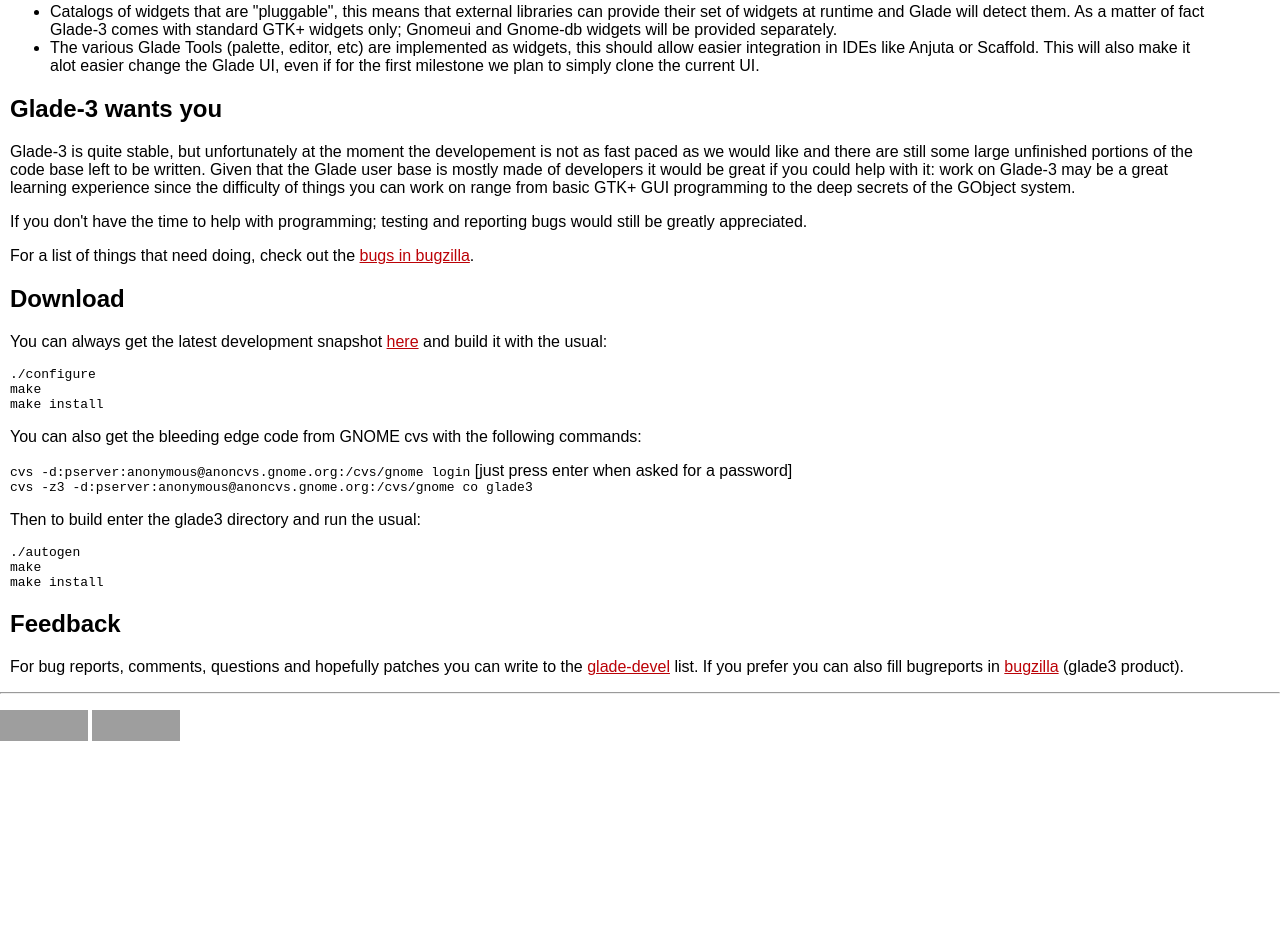
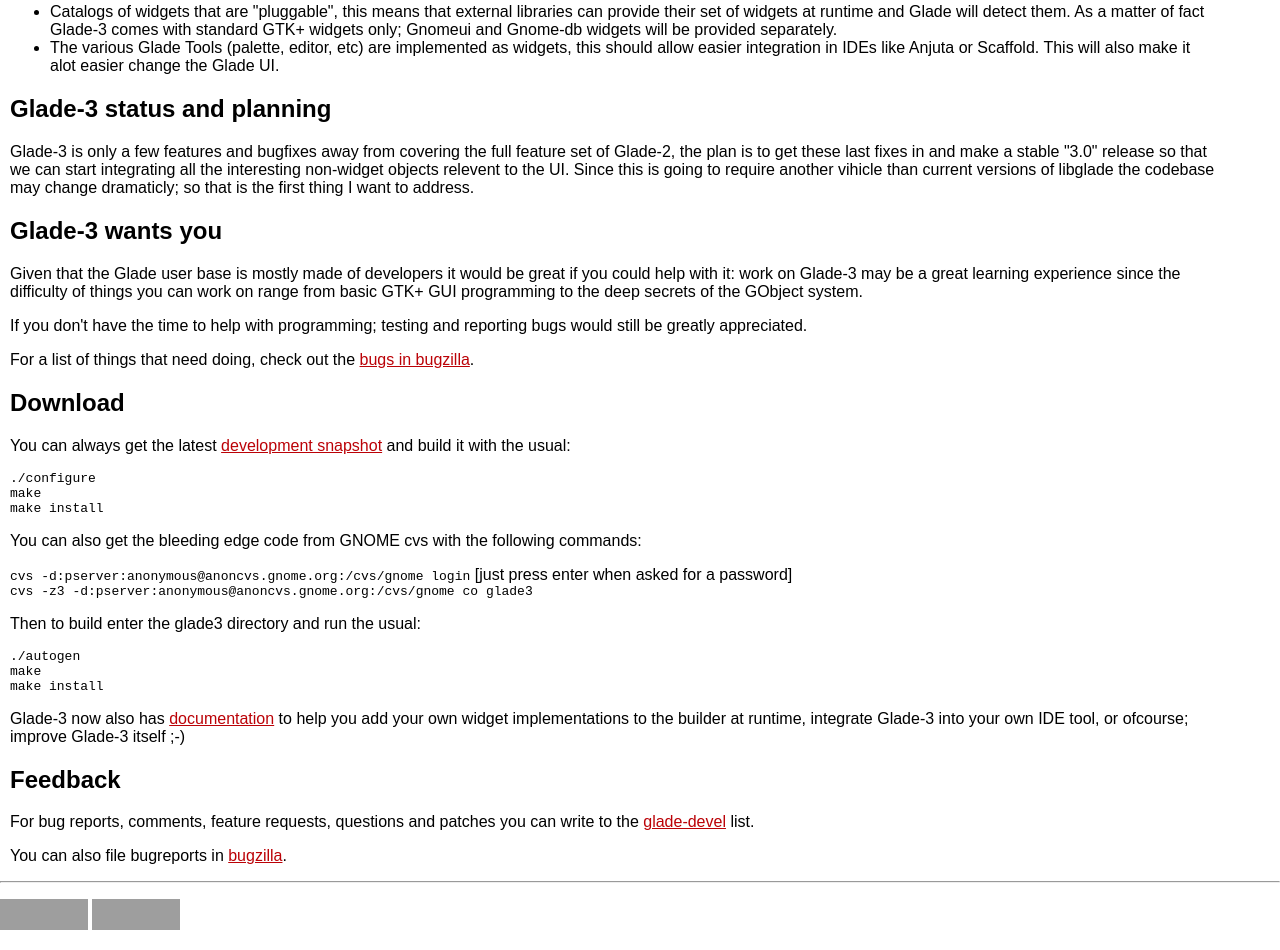
Before and after one commit to dalanicolai/glade-web, a plain HTML site: page todo.html in a window 1280 px wide. Shown: the part 555-1505 px from the top of the page. Before the commit the page ends 1316 px from the top, so only its background shows below. Drawn offline with Linux system fonts and the light colour scheme; grey boxes are pictures that could not be loaded.

Commit message:
Updated status & planning of Glade-3, linked in the api docs.
	* todo.html: Updated status & planning of Glade-3, linked in the
	  api docs.

```diff
--- a/todo.html
+++ b/todo.html
@@ -76,32 +76,38 @@ Glade-3 comes with standard GTK+ widgets only; Gnomeui and Gnome-db widgets will
 provided separately.
 </li><li>The various Glade Tools (palette, editor, etc) are implemented as widgets,
 this should allow easier integration in IDEs like Anjuta or Scaffold. This will
-also make it alot easier change the Glade UI, even if for the first milestone we plan
-to simply clone the current UI.
+also make it alot easier change the Glade UI.
 </li></ul>
 
+
+<h2>Glade-3 status and planning</h2>
+<p>
+Glade-3 is only a few features and bugfixes away from covering the full feature
+set of Glade-2, the plan is to get these last fixes in and make a stable "3.0"
+release so that we can start integrating all the interesting non-widget objects
+relevent to the UI. Since this is going to require another vihicle than current
+versions of libglade the codebase may change dramaticly; so that is the first
+thing I want to address.
+</p>
 <h2>Glade-3 wants you</h2>
 <p>
-Glade-3 is quite stable, but unfortunately at the moment the developement is not as
-fast paced as we would like and there are still some large unfinished portions of
-the code base left to be written.
-Given that the Glade user base is mostly made of developers it would be great if you
-could help with it: work on Glade-3 may be a great learning experience since the
-difficulty of things you can work on range from basic GTK+ GUI programming to the
-deep secrets of the GObject system.
+Given that the Glade user base is mostly made of developers it would be great
+if you could help with it: work on Glade-3 may be a great learning experience
+since the difficulty of things you can work on range from basic GTK+ GUI
+programming to the deep secrets of the GObject system.
 </p><p>
 If you don't have the time to help with programming; testing and reporting bugs would
 still be greatly appreciated.
 </p><p>
 For a list of things that need doing, check out the
-<a href="http://bugzilla.gnome.org/buglist.cgi?product=glade3&amp;bug_status=UNCONFIRMED&amp;bug_status=NEW&amp;bug_status=ASSIGNED&amp;bug_status=REOPENED&amp;email1=&amp;emailtype1=substring&amp;emailassigned_to1=1&amp;email2=&amp;emailtype2=substring&amp;emailreporter2=1&amp;changedin=&amp;chfieldfrom=&amp;chfieldto=Now&amp;chfieldvalue=&amp;short_desc=&amp;short_desc_type=substring&amp;long_desc=&amp;long_desc_type=substring&amp;bug_file_loc=&amp;bug_file_loc_type=substring&amp;status_whiteboard=&amp;status_whiteboard_type=substring&amp;keywords=&amp;keywords_type=anywords&amp;op_sys_details=&amp;op_sys_details_type=substring&amp;version_details=&amp;version_details_type=substring&amp;cmdtype=doit&amp;order=Reuse+same+sort+as+last+time&amp;form_name=query"> bugs in bugzilla</a>.
+<a href="http://bugzilla.gnome.org/buglist.cgi?query=product%3Aglade3">bugs in bugzilla</a>.
 </p>
 
 <h2>Download</h2>
 <p>
-You can always get the latest development snapshot
-<a href="http://ftp.gnome.org/pub/GNOME/sources/glade-3/"> here</a> and build it with
-the usual:
+You can always get the latest
+<a href="http://ftp.gnome.org/pub/GNOME/sources/glade-3/">development snapshot</a>
+and build it with the usual:
 </p><p>
 <tt>
 ./configure<br/>
@@ -121,12 +127,20 @@ Then to build enter the glade3 directory and run the usual:
 make<br/>
 make install<br/>
 </tt>
+</p><p>
+Glade-3 now also has
+<a href="http://gnome.org/~tvb/glade_api/">documentation</a> to help you add your
+own widget implementations to the builder at runtime, integrate Glade-3 into your
+own IDE tool, or ofcourse; improve Glade-3 itself ;-)
 </p>
 
 <h2>Feedback</h2>
 <p>
-For bug reports, comments, questions and hopefully patches you can write to the
-<a href="http://glade.gnome.org/lists.html">glade-devel</a> list. If you prefer you can also fill bugreports in <a href="http://bugzilla.gnome.org/">bugzilla</a> (glade3 product).
+For bug reports, comments, feature requests, questions and patches you can write to the
+<a href="http://glade.gnome.org/lists.html">glade-devel</a> list.
+</p><p>
+You can also file
+bugreports in <a href="http://bugzilla.gnome.org/enter_bug.cgi?product=glade3">bugzilla</a>.
 </p>
 </div>
 
```
Also changed, not shown: 1 other file.
